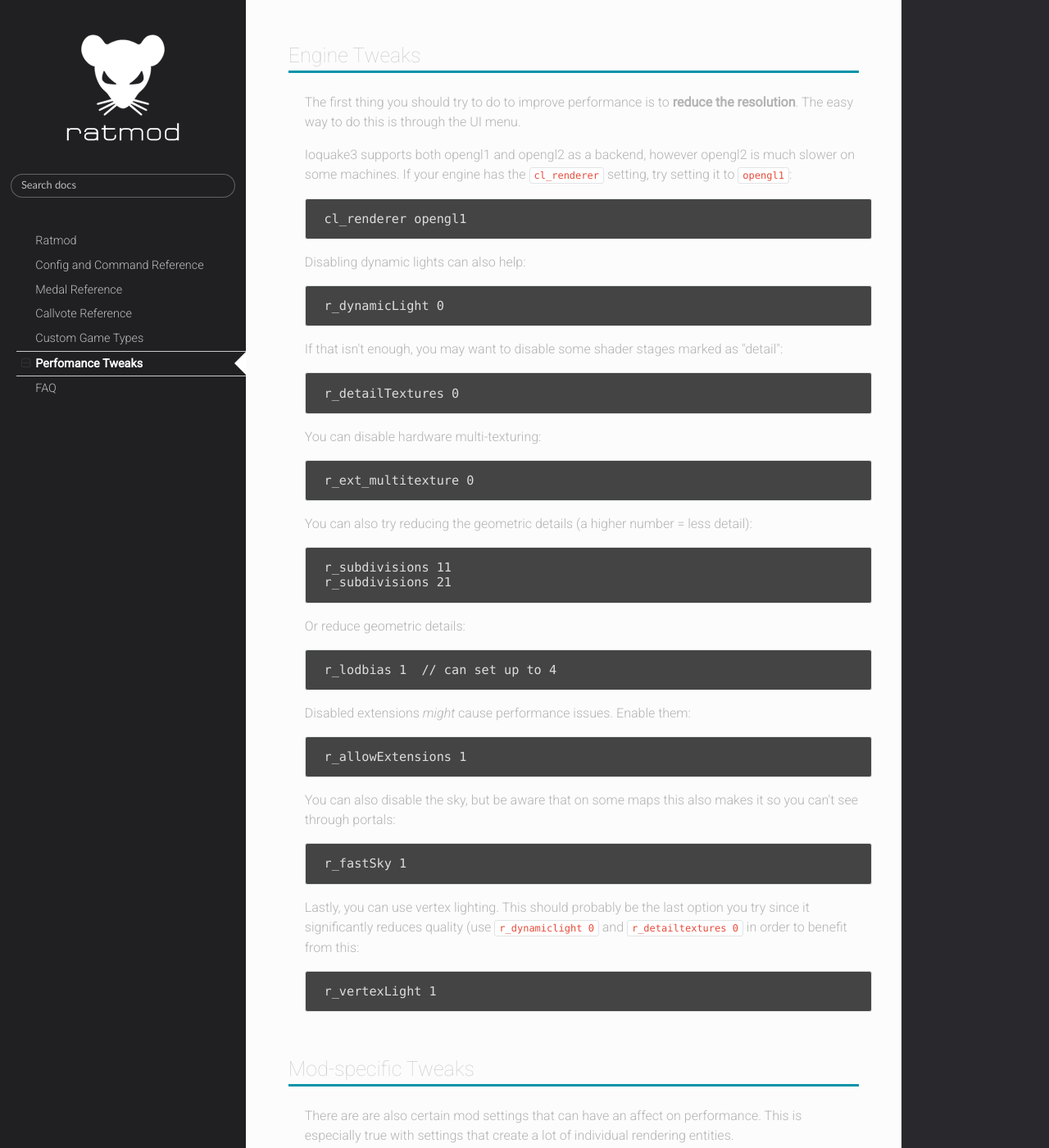
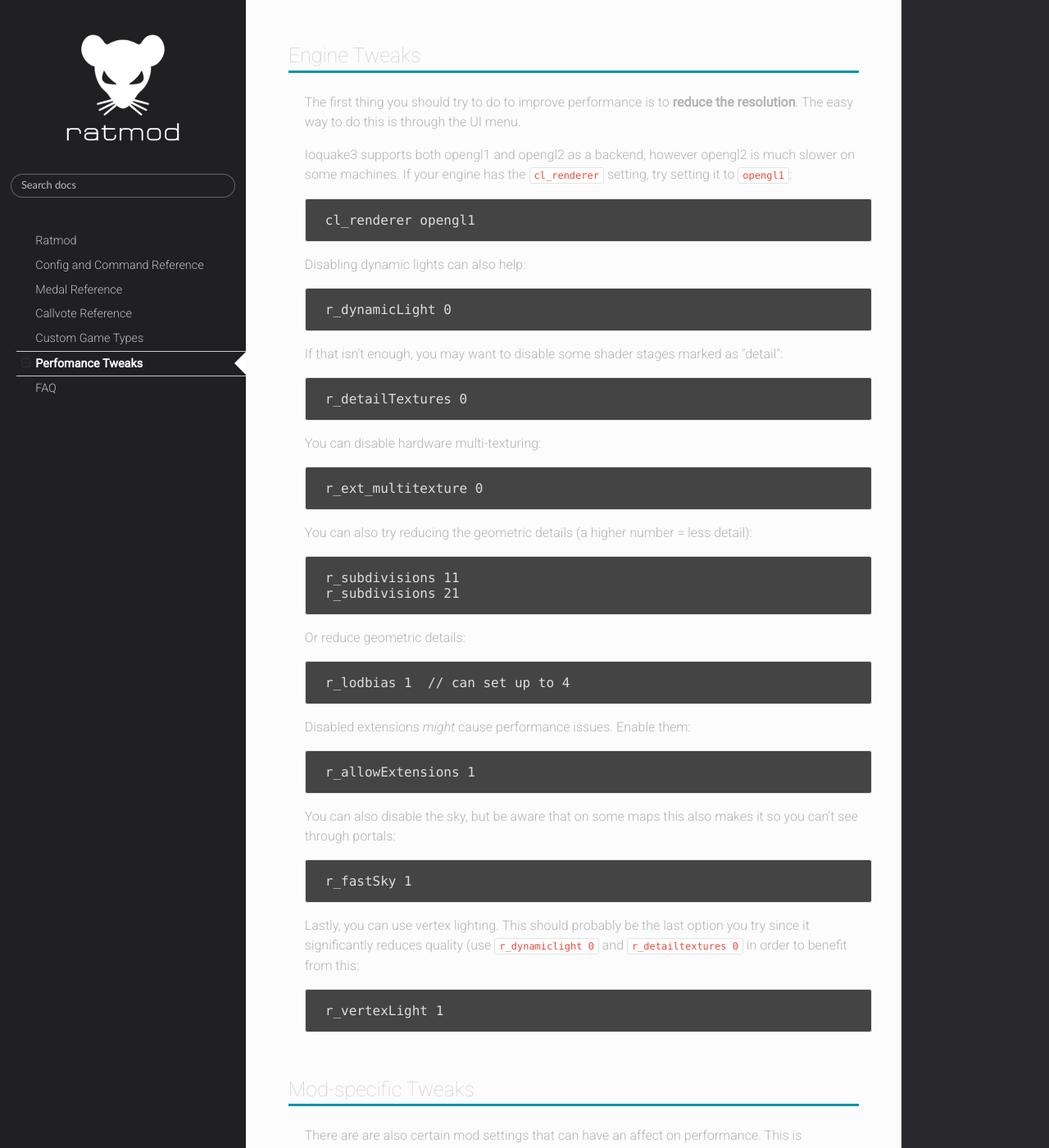
Before and after one commit to ratmod/ratmod.github.io, an MkDocs documentation site: the page built from docs/tweaks.md, in a window 1280 px wide and 1400 px high, scrolled down 348 px. Shown: the whole window at 82% size. Built offline with MkDocs 1.6.1, drawn with Linux system fonts in a browser that asks for light colours; nearby versions of some CDN libraries.

Commit message:
css font size change for code blocks

```diff
--- a/docs/theme/theme.css
+++ b/docs/theme/theme.css
@@ -418,7 +418,7 @@ p, ul, ol, blockquote, pre {
 pre > code {
   background-color: #444 !important;
   color: #ddd !important;
-  font-size: 0.95em !important;
+  font-size: 1em !important;
   font-weight: 200 !important
 
 }
```
